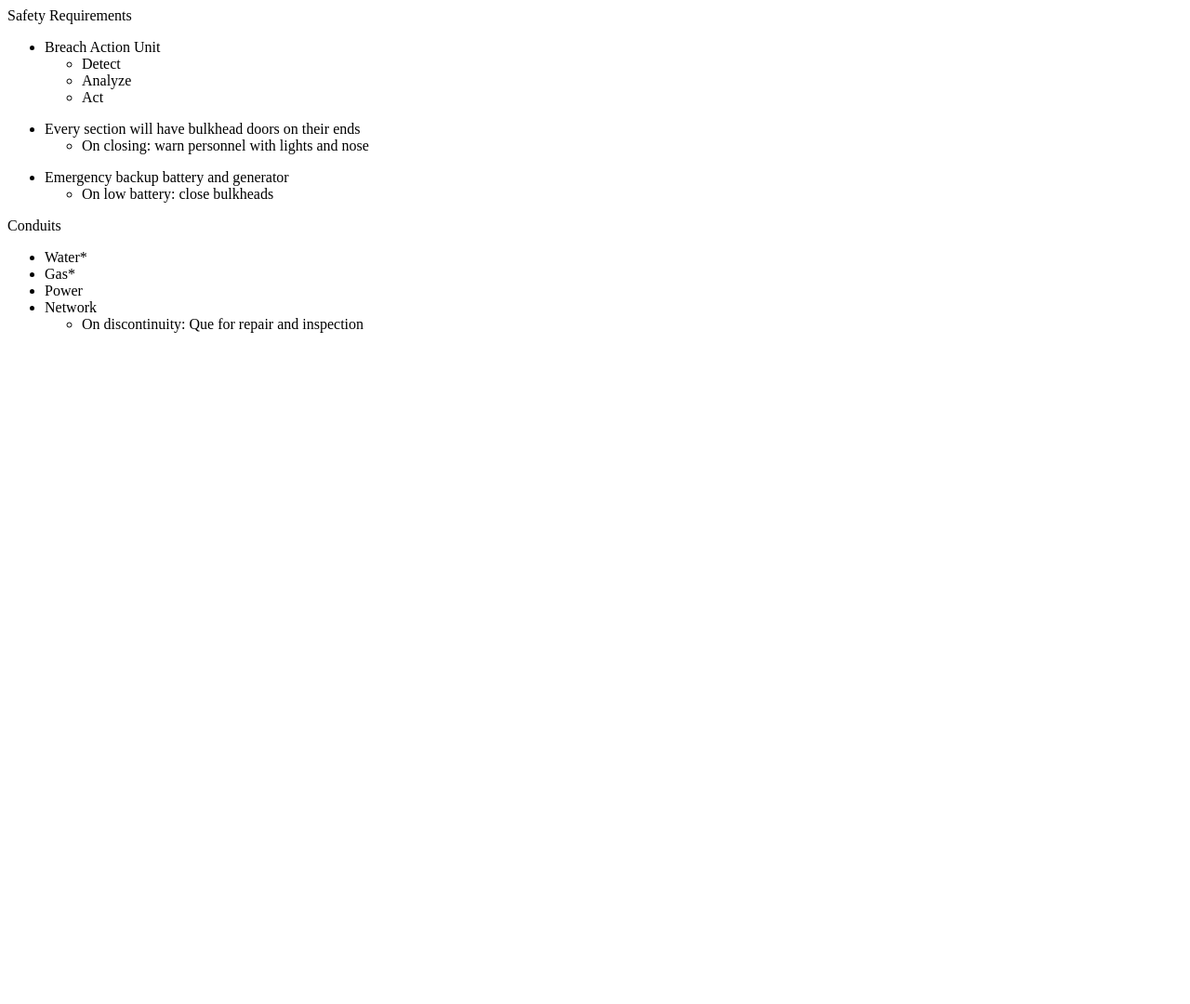
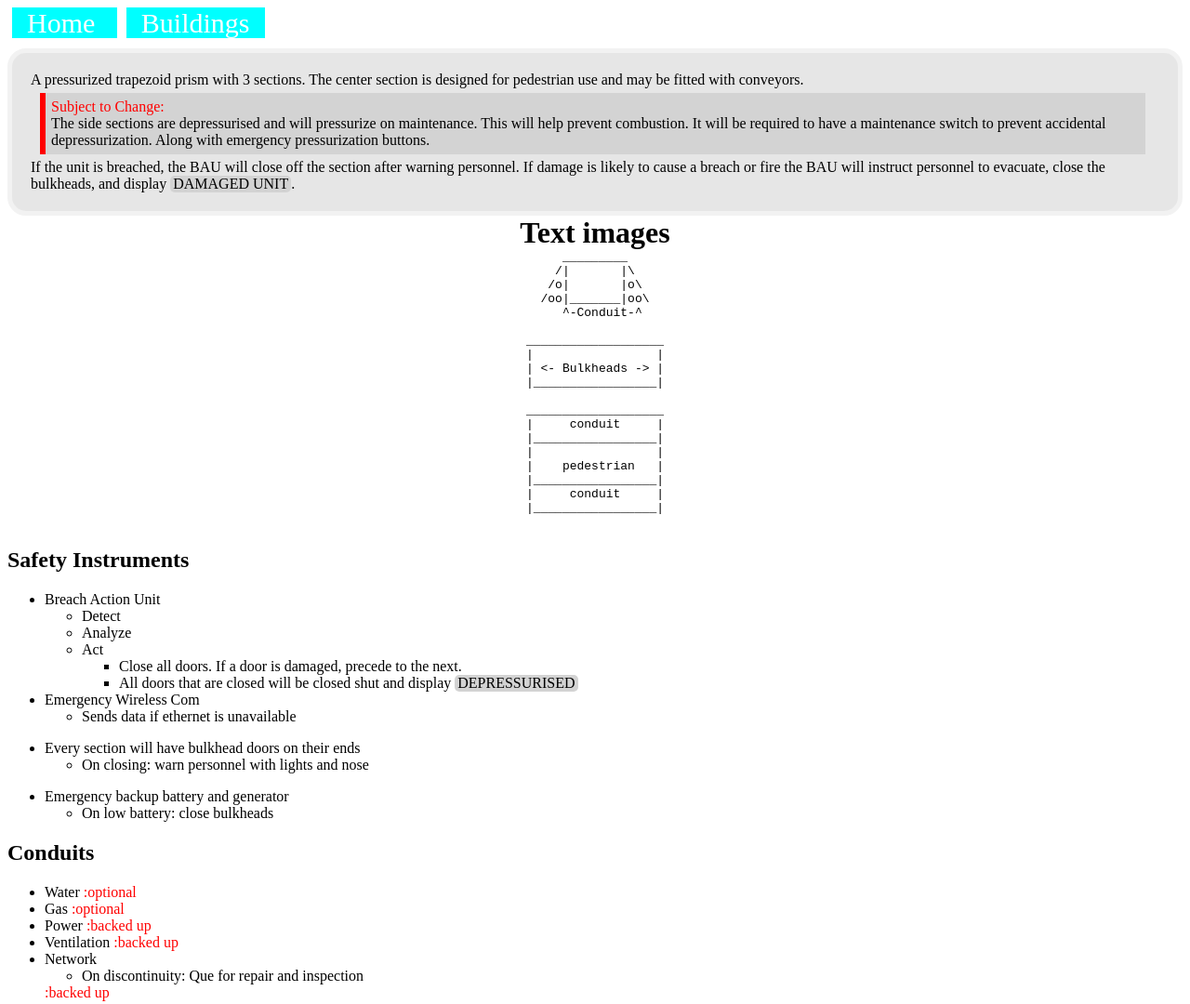
Before and after one commit to zekrom-vale/SR-enviro-tubes, a plain HTML site: page index.html in a window 1280 px wide. Shown: the top 1080 px of the page at 93% size. Before the commit the page ends 800 px from the top, so only its background shows below. Drawn offline with Linux system fonts and the light colour scheme.

Commit message:
Added a menu and other things

```diff
--- /dev/null
+++ b/com.css
@@ -0,0 +1,110 @@
+[before]:before{
+	content:attr(before)
+}
+[after]:after{
+	content:attr(after)
+}
+[WS]:after,[WS]::after,
+[WS]:before,[WS]::before,
+[WS="this"]{
+	white-space:attr(WS)
+}
+[center]:not([center~="!"]),
+[center~="child"]>*,
+[center~="all"] *{
+	margin:auto;
+	text-align:center
+}
+disp{
+	display:inline-block;
+	padding:0 3px;
+	border-radius:5px;
+	background-color:lightgray
+}
+STC:before{
+	content:"Subject to Change:\A";
+	white-space:pre;
+	color:red
+}
+STC{
+	display:block;
+	border-left:solid red 6px;
+	padding:6px;
+	margin:5px 15px;
+	margin-left:10px;
+	background-color:lightgray
+}
+description{
+	display:block;
+	border:solid #f2f2f2 5px;
+	border-radius:20px;
+	padding:20px;
+	background-color:#e6e6e6
+}
+li.opt::after{
+	content:" :optional";
+	color:red
+}
+li.bak::after{
+	content:" :backed up";
+	color:red
+}
+/*NAV*/
+nav{
+	padding-bottom:10px
+}
+nav a{
+	text-decoration:none
+}
+nav>a,
+:not(dropdown)>drop{
+	margin:0 5px
+}
+nav>a,
+:not(dropdown)>drop>a{
+	cursor:pointer;
+	font-size:30px;
+	padding:0 16px;
+	border:none;
+	background-color:cyan;
+	color:white
+}
+nav>a:hover,
+drop>a:hover{
+	background-color:red;
+}
+nav drop:hover>dropdown{
+	display:block
+}
+:not(dropdown)>drop{
+	position:relative;
+    display:inline-block
+}
+dropdown{
+	display:none;
+    position:absolute;
+    background-color:#f9f9f9;
+    box-shadow:0px 8px 16px 0px rgba(0,0,0,0.2);
+    z-index:1;
+	min-width:160px
+}
+dropdown>a,
+dropdown>drop>a{
+	cursor:pointer;
+	font-size:30px;
+	color:black;
+	display:block
+}
+dropdown a:hover{
+	background-color:cyan;
+	color:white
+}
+dropdown>drop>dropdown{
+	position:relative;
+	left:100%;
+	top:-35px
+}
+dropdown>drop{
+	display:block;
+	max-height:35px
+}
--- a/index.html
+++ b/index.html
@@ -1,11 +1,119 @@
-<p>Safety Requirements</p>
+<!DOCTYPE HTML>
+<html>
+<head>
+	<title>
+		Short Range Environmental Tubes(SRET)
+	</title>
+	<link rel="stylesheet" href="com.css"/>
+</head>
+<body>
+	<header>
+		<nav>
+			<a>
+				Home
+			</a>
+			<drop>
+				<a>Buildings</a>
+				<dropdown>
+					<a>LIP</a>
+					<a>LPPU</a>
+					<drop>
+						<a>More</a>
+						<dropdown>
+							<a>A</a>
+							<a>B</a>
+							<a>C</a>
+							<a>D</a>
+						</dropdown>
+					</drop>
+					<drop>
+						<a>Next</a>
+						<dropdown>
+						<drop>
+							<a>Next</a>
+							<dropdown>
+								<a>A</a>
+								<a>B</a>
+								<a>C</a>
+								<a>D</a>
+							</dropdown>
+						</drop>
+							<a>B</a>
+							<a>C</a>
+							<a>D</a>
+						</dropdown>
+					</drop>
+				</dropdown>
+			</drop>
+		</nav>
+	</header>
+	<description>
+		A pressurized trapezoid prism with 3 sections.
+		The center section is designed for pedestrian use and may be fitted with conveyors.
+		<STC>
+			The side sections are depressurised and will pressurize on maintenance.
+			This will help prevent combustion.
+			It will be required to have a maintenance switch to prevent accidental depressurization.
+			Along with emergency pressurization buttons.
+		</STC>
+		<div>
+			If the unit is breached, the
+				<attr title="Breach Action Unit">BAU</attr>
+				will close off the section after warning personnel.
+			If damage is likely to cause a breach or fire the
+				<attr title="Breach Action Unit">BAU</attr>
+				will instruct personnel to evacuate, close the bulkheads, and display <disp>DAMAGED UNIT</disp>.
+		</div>
+
+	</description>
+	<text center="! child">
+		<h1 center>Text images</h1>
+		<pre>
+   _________
+  /|       |\
+ /o|       |o\
+/oo|_______|oo\
+  ^-Conduit-^
+		</pre>
+		<pre>
+___________________
+|                 |
+| <- Bulkheads -> |
+|_________________|
+		</pre>
+		<pre>
+___________________
+|     conduit     |
+|_________________|
+|                 |
+|    pedestrian   |
+|_________________|
+|     conduit     |
+|_________________|
+		</pre>
+	</text>
+	<h2>Safety Instruments</h2>
 	<ul>
 		<li>
 			Breach Action Unit
 			<ul>
 				<li>Detect</li>
 				<li>Analyze</li>
-         <li>Act</li>
+				<li>
+					Act
+					<ul>
+						<li>Close all doors.  If a door is damaged, precede to the next.</li>
+						<li>All doors that are closed will be closed shut and display <disp>DEPRESSURISED</disp></li>
+					</ul>
+				</li>
+			</ul>
+		</li>
+		<li>
+			Emergency Wireless Com
+			<ul>
+				<li>
+					Sends data if ethernet is unavailable
+				</li>
 			</ul>
 		</li>
 	</ul>
@@ -25,11 +133,12 @@
 			</ul>
 		</li>
 	</ul>
-<p>Conduits</p>
+	<h2>Conduits</h2>
 	<ul>
-   <li class="opt">Water*</li>
-   <li class="opt">Gas*</li>
+		<li class="opt">Water</li>
+		<li class="opt">Gas</li>
 		<li class="bak">Power</li>
+		<li class="bak">Ventilation</li>
 		<li class="bak">
 			Network
 			<ul>
@@ -37,3 +146,16 @@
 			</ul>
 		</li>
 	</ul>
+	<h2>Insulation</h2>
+	<div>
+		<h3>Case Near or At Zero Atmosphere:</h3>
+		<p>
+			The bottom will be the most insulated as heat can only transfer through radiation without contact.
+		</p>
+		<h3>Case Atmosphere:</h3>
+		<p>
+			Insulation would be required on all sides.
+		</p>
+	</div>
+</body>
+</html>
```
Also changed, not shown: LIP.html (added, +35 -0 lines). Lines whose indentation alone changed are shown as unchanged.
